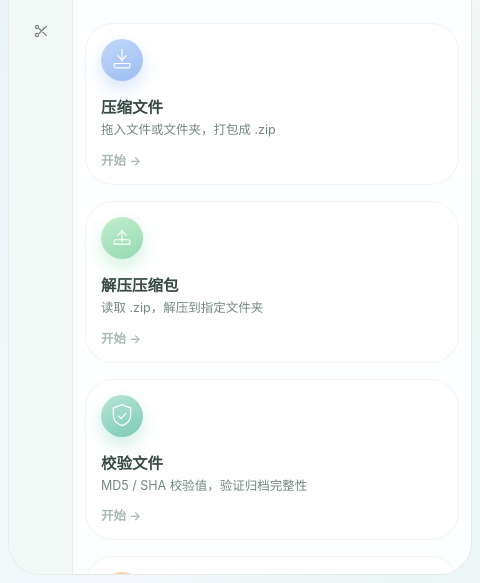
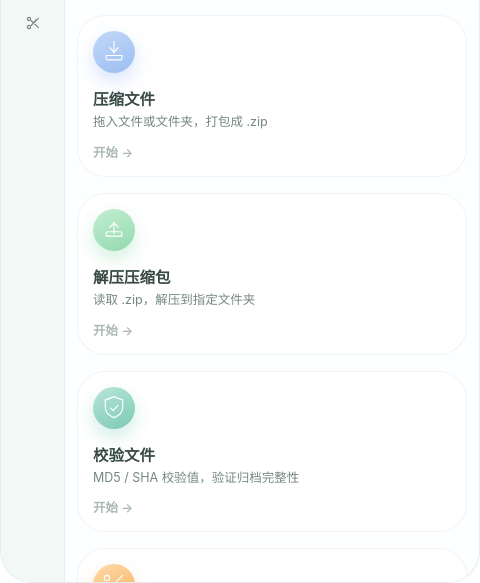
Before and after one commit to RHH-herry/archive-toolbox, an Electron app: page index.html in a window 480 px wide. Shown: the part 261-844 px from the top of the page. Drawn offline with Linux system fonts and the light colour scheme; no server answers.

Commit message:
feat: 窗口真正实现「只留圆角、下面零衬垫」+ 保留启动动画
- 主窗口改回透明 + 圆角外壳（body 透明，.window 铺满圆角无投影）→ 四周直接透桌面，无任何垫
- 恢复启动动画（splash 透明液态玻璃，最短 1.5s 后淡出）
- 保留最大化去圆角（win:state）、左侧红绿灯、NSIS 中文向导
- README 完善（下载链接 + License）+ 新增 MIT LICENSE

```diff
--- a/styles.css
+++ b/styles.css
@@ -81,19 +81,16 @@ html, body {
   -webkit-font-smoothing: antialiased; text-rendering: optimizeLegibility;
 }
 body {
-  display: flex; align-items: center; justify-content: center;
-  padding: clamp(10px, 3vw, 28px); overflow: hidden; position: relative;
-  /* 不透明窗口：背景渐变撑住圆角外壳，无阴影垫 */
-  background:
-    radial-gradient(120% 120% at 18% 12%, rgba(10,132,255,0.05), transparent 55%),
-    radial-gradient(120% 120% at 85% 88%, rgba(52,199,89,0.045), transparent 50%),
-    linear-gradient(160deg, var(--bg-1), var(--bg-2));
+  /* 透明背景：圆角窗口外壳直接透出桌面，下面不垫任何东西 */
+  background: transparent;
+  overflow: hidden;
+  position: relative;
 }
 
 /* ===== 窗口 ===== */
 .window {
   position: relative; z-index: 1;
-  width: min(960px, 100%); height: min(680px, 100%);
+  width: 100%; height: 100vh;
   background: var(--win-bg);
   border-radius: var(--r-win);
   /* 无外部投影：去掉窗口下方/四周的阴影垫 */
@@ -101,9 +98,8 @@ body {
   border: 0.5px solid var(--stroke-strong);
   transition: opacity .25s ease, transform .25s ease;
 }
-/* 最大化：铺满屏幕，去掉圆角与留边 */
-body.maximized { padding: 0; }
-body.maximized .window { width: 100%; height: 100vh; border-radius: 0; border-color: var(--stroke); }
+/* 最大化：铺满屏幕，去掉圆角与描边 */
+body.maximized .window { border-radius: 0; border-color: var(--stroke); }
 .window::before { /* 顶部高光 */
   content: ""; position: absolute; inset: 0 0 auto 0; height: 1.5px;
   background: linear-gradient(90deg, transparent, rgba(255,255,255,.7), transparent);
@@ -555,7 +551,6 @@ body.maximized .light .ico-restore { display: inline-flex; align-items: center;
 
 /* 超窄窗口（< 480px）：进一步收紧 */
 @media (max-width: 480px) {
-  body { padding: 8px; }
   .window { height: 100%; }
   .titlebar { padding: 0 10px; }
   .content { padding: 14px 12px; }
```
Also changed, not shown: main.js (+10 -12 lines), splash.css (+3 -5 lines), splash.html (+0 -2 lines), README.md, preload.js (line endings or trailing spaces), 1 other file.
